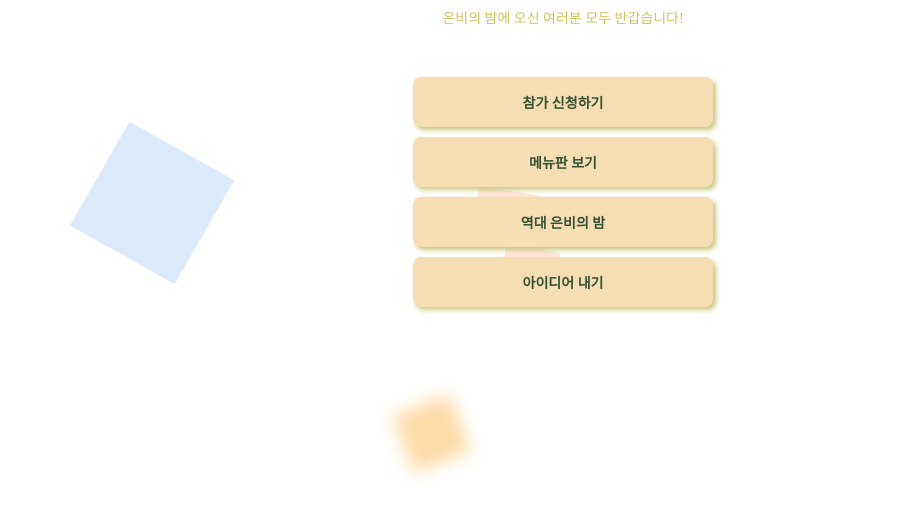
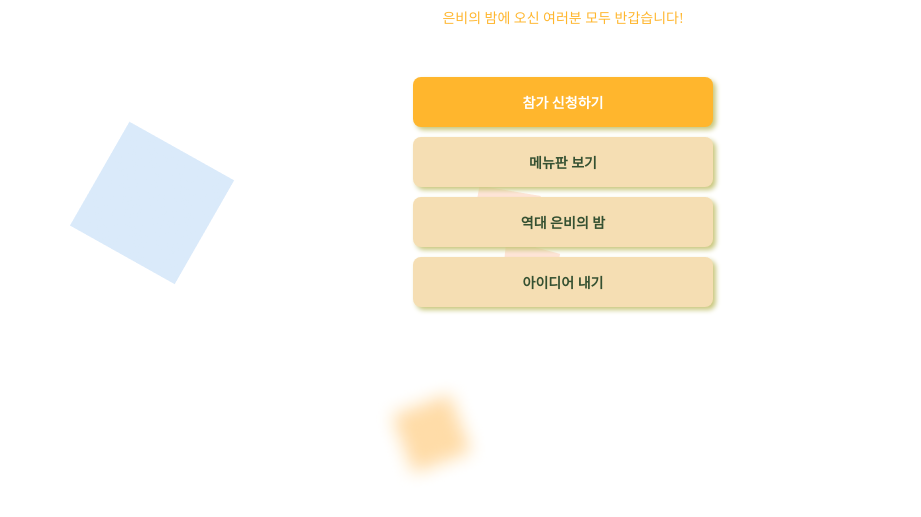
Before and after one commit to eunbinight/mypage, a plain HTML site: page index.html in a window 1280 px wide. In both pictures the pointer is over the link "참가 신청하기". Shown: the part 219-736 px from the top of the page, without its empty margins (77-998 px from the left). Drawn offline with Linux system fonts and the light colour scheme.

Commit message:
Add files via upload

```diff
--- a/index.html
+++ b/index.html
@@ -7,7 +7,8 @@
     <meta name="viewport" content="width=device-width, initial-scale=1.0" />
     <meta property="og:title" content="은비의 밤" />
     <meta property="og:description" content="스파르타의 비밀스런 파티에 참여해보세요" />
-    <meta property="og:image" content="https://kor.pngtree.com/freebackground/atmospheric-late-night-cool-dreamy-background_1091367.html" />
+    <meta property="og:image"
+        content="https://kor.pngtree.com/freebackground/atmospheric-late-night-cool-dreamy-background_1091367.html" />
     <title>✨은비의 밤🏡</title>
     <style>
         body {
@@ -40,7 +41,7 @@
         }
 
         .sub {
-            color: rgb(207, 194, 93);
+            color: rgb(255, 182, 45);
             font-size: 14px;
             margin-top: 0px;
             margin-bottom: 50px;
@@ -66,8 +67,8 @@
 
             width: 300px;
             height: 50px;
-            background-color: wheat;ß
-            border-radius: 8px;
+            background-color: wheat;
+            ß border-radius: 8px;
 
             display: flex;
             flex-direction: column;
@@ -77,6 +78,11 @@
             margin-bottom: 10px;
             text-decoration: none;
 
+        }
+
+        a:hover {
+            background-color: rgb(255, 182, 45);
+            color: white;
         }
     </style>
 </head>
```
